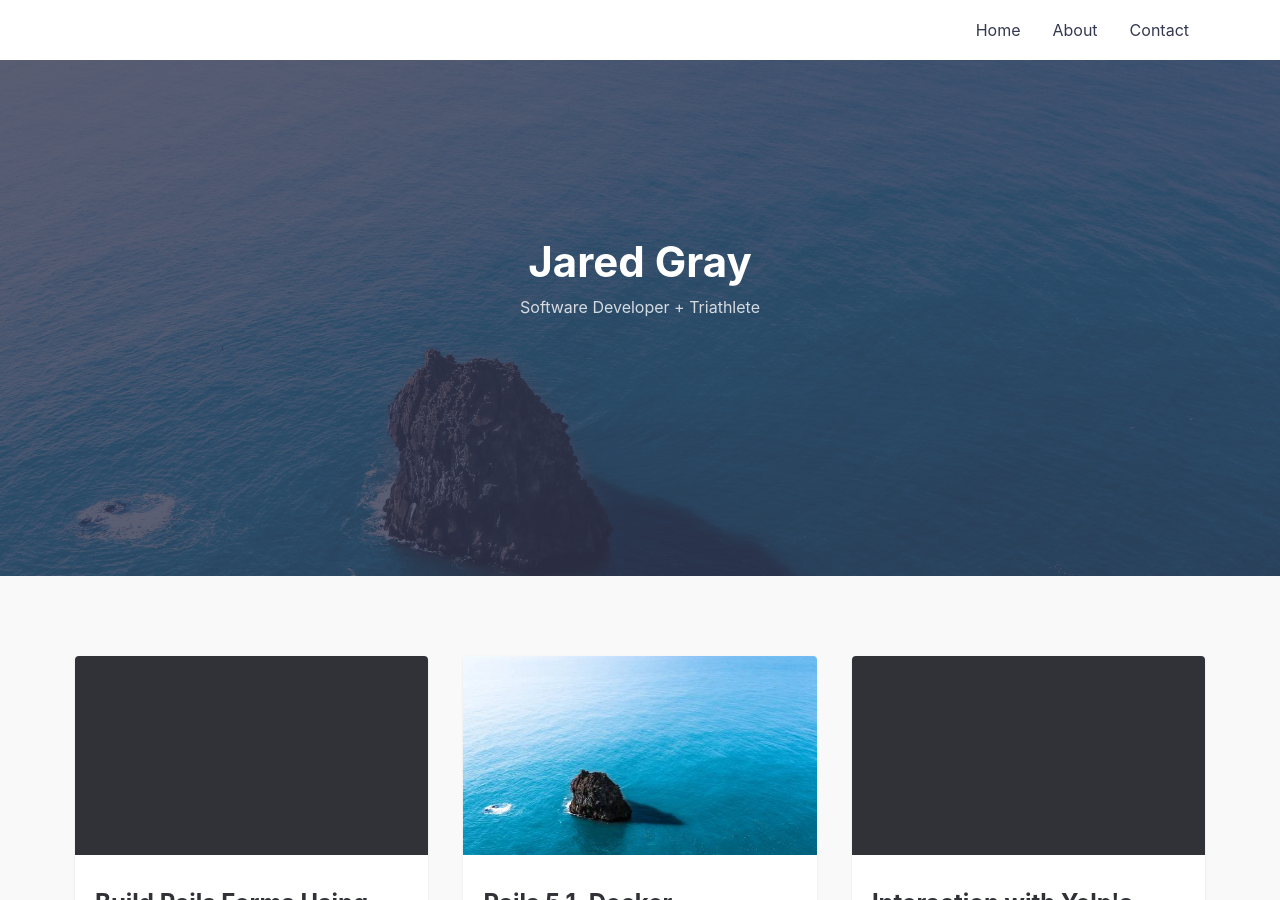
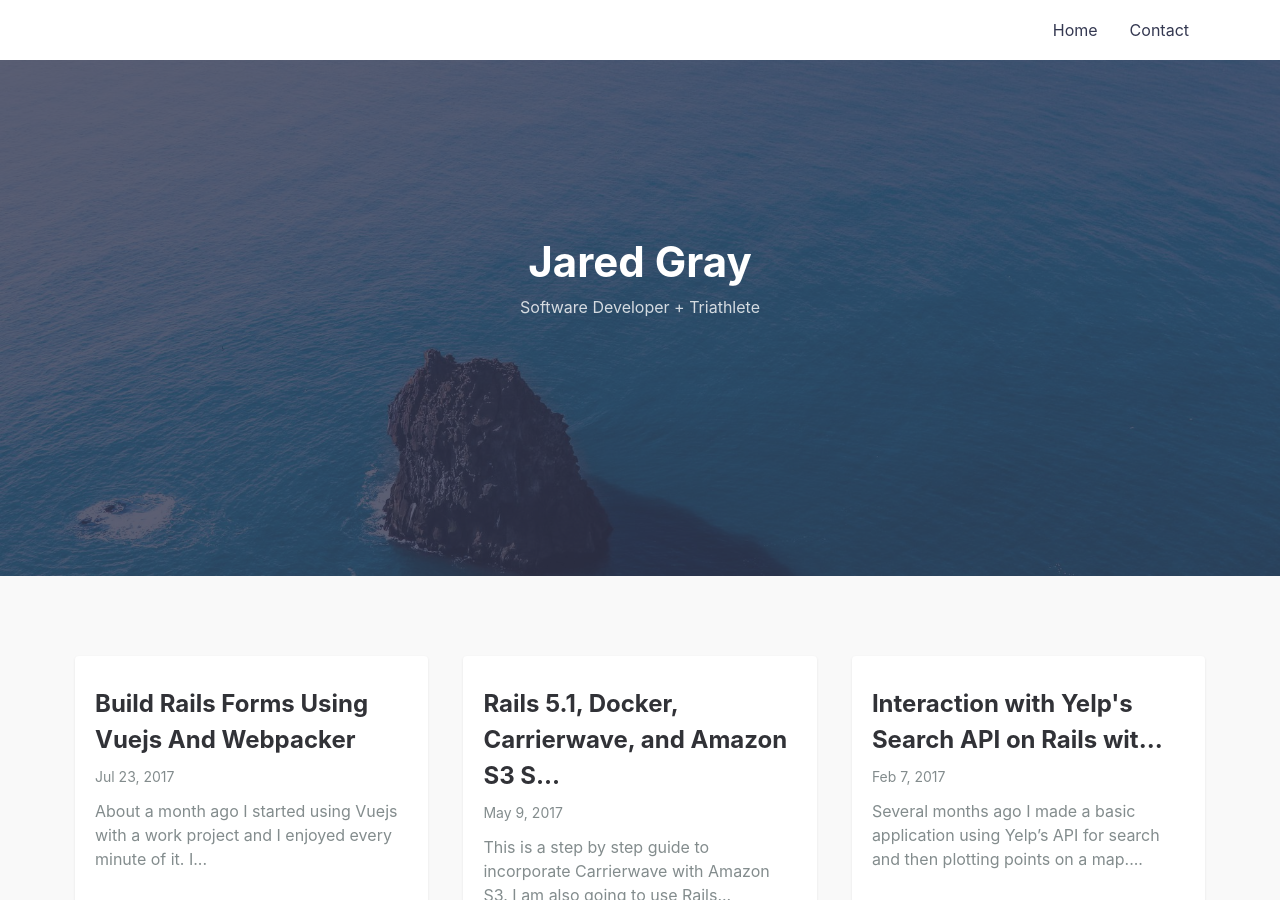
Before and after one commit to jd-gray/personal-website, a Jekyll site: the page built from index.md, in a window 1280 px wide and 900 px high. Built offline with Jekyll 4.4.1, drawn with Linux system fonts in a browser that asks for light colours.

Commit message:
Some sloppy changes, but okay...

```diff
--- a/_includes/card.html
+++ b/_includes/card.html
@@ -1,19 +1,19 @@
 <a class="post-card" href="{{ post.url | relative_url }}" itemprop="blogPosts" itemscope="" itemtype="http://schema.org/BlogPosting">
-  {% if post.featured-img %}
-  <figure class="post-card__thumb">
-    <img
-      src="{{site.url}}/assets/img/posts/{{post.featured-img}}_placehold.jpg",
-      data-srcset="{{site.url}}/assets/img/posts/{{post.featured-img}}_thumb.jpg, {{site.url}}/assets/img/posts/{{post.featured-img}}_thumb@2x.jpg 2x"
-      class="lazyload blur"
-      alt="{{post.title}}"
-    />
-    <noscript><img src="{{site.url}}/assets/img/posts/{{post.featured-img}}_thumb.jpg" alt="{{ post.title }}"></noscript>
-  </figure>
-  {% else %}
-  <figure class="post-card__thumb">
-    <div class="dark-bg"></div>
-  </figure>
-  {% endif %}
+  <!--{% if post.featured-img %}-->
+  <!--<figure class="post-card__thumb">-->
+    <!--<img-->
+      <!--src="{{site.url}}/assets/img/posts/{{post.featured-img}}_placehold.jpg",-->
+      <!--data-srcset="{{site.url}}/assets/img/posts/{{post.featured-img}}_thumb.jpg, {{site.url}}/assets/img/posts/{{post.featured-img}}_thumb@2x.jpg 2x"-->
+      <!--class="lazyload blur"-->
+      <!--alt="{{post.title}}"-->
+    <!--/>-->
+    <!--<noscript><img src="{{site.url}}/assets/img/posts/{{post.featured-img}}_thumb.jpg" alt="{{ post.title }}"></noscript>-->
+  <!--</figure>-->
+  <!--{% else %}-->
+  <!--<figure class="post-card__thumb">-->
+    <!--<div class="dark-bg"></div>-->
+  <!--</figure>-->
+  <!--{% endif %}-->
   <div class="post-card__inner">
     <div class="post-card__header">
       <h2>{{ post.title | strip_html | truncate: 50 }}</h2>
--- a/_includes/head.html
+++ b/_includes/head.html
@@ -6,12 +6,12 @@
   {% seo %}
 
   <link rel="apple-touch-icon" sizes="180x180" href="{{ '/assets/img/icons/apple-touch-icon.png?v=qA3OXqyw77' | relative_url }}">
-  <link rel="icon" type="image/png" sizes="32x32" href="{{'/assets/img/icons/favicon-32x32.png?v=qA3OXqyw77' | relative_url }}">
-  <link rel="icon" type="image/png" sizes="16x16" href="{{'/assets/img/icons/favicon-16x16.png?v=qA3OXqyw77' | relative_url }}">
+  <!--<link rel="icon" type="image/png" sizes="32x32" href="{{'/assets/img/icons/favicon-32x32.png?v=qA3OXqyw77' | relative_url }}">-->
+  <!--<link rel="icon" type="image/png" sizes="16x16" href="{{'/assets/img/icons/favicon-16x16.png?v=qA3OXqyw77' | relative_url }}">-->
   <link rel="manifest" href="{{ '/assets/img/icons/manifest.json?v=qA3OXqyw77' | relative_url }}">
   <link rel="mask-icon" href="{{ '/assets/img/icons/safari-pinned-tab.svg?v=qA3OXqyw77' | relative_url }}" color="#5bbad5">
-  <!--[if IE]><link rel="shortcut icon" href="/assets/img/icons/favicon.ico?v=qA3OXqyw77"><![endif]-->
-  <link rel="shortcut icon" href="{{ '/assets/img/icons/favicon.ico?v=qA3OXqyw77' | relative_url }}">
+  <!--[if IE]><link rel="shortcut icon" href="/assets/img/icons/favicon.ico"><![endif]-->
+  <link rel="shortcut icon" href="{{ '/assets/img/icons/favicon.ico' | relative_url }}">
   <meta name="apple-mobile-web-app-title" content="Sleek">
   <meta name="application-name" content="Sleek">
   <meta name="msapplication-config" content="{{ '/assets/img/icons/browserconfig.xml?v=qA3OXqyw77' | relative_url }}">
--- a/_includes/header.html
+++ b/_includes/header.html
@@ -5,7 +5,7 @@
       <nav class="header__links">
         <div class="container header__links-wrapper">
           <a class="header__link" href="{{ '/' | relative_url }}" itemprop="url"><span itemprop="name">Home</span></a>
-          <a class="header__link" href="{{ '/about' | relative_url }}" itemprop="url"><span itemprop="name">About</span></a>
+          <!--<a class="header__link" href="{{ '/about' | relative_url }}" itemprop="url"><span itemprop="name">About</span></a>-->
           <a class="header__link" href="{{ '/contact' | relative_url }}" itemprop="url">
             <span itemprop="name">Contact</span>
           </a>
--- a/index.md
+++ b/index.md
@@ -5,5 +5,5 @@
 # See: https://jekyllrb.com/docs/themes/#overriding-theme-defaults
 #
 layout: default
-title: Sleek Jekyll Theme
+title: Home
 ---
```
Also changed, not shown: about.md (+0 -8 lines), README.md (deleted), assets/img/favicon.jpg (deleted), assets/img/icons/favicon-16x16.png (deleted), assets/img/icons/favicon-32x32.png (deleted), assets/img/icons/favicon.ico.
